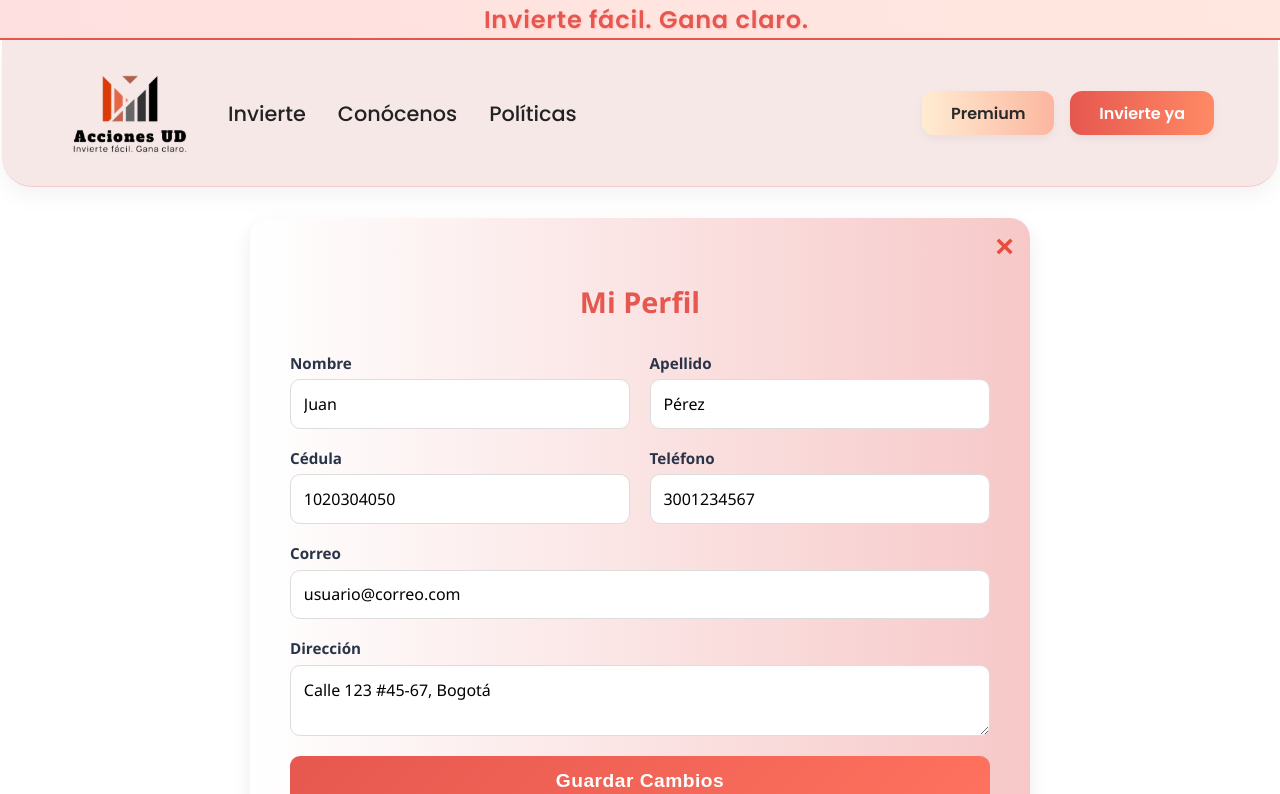
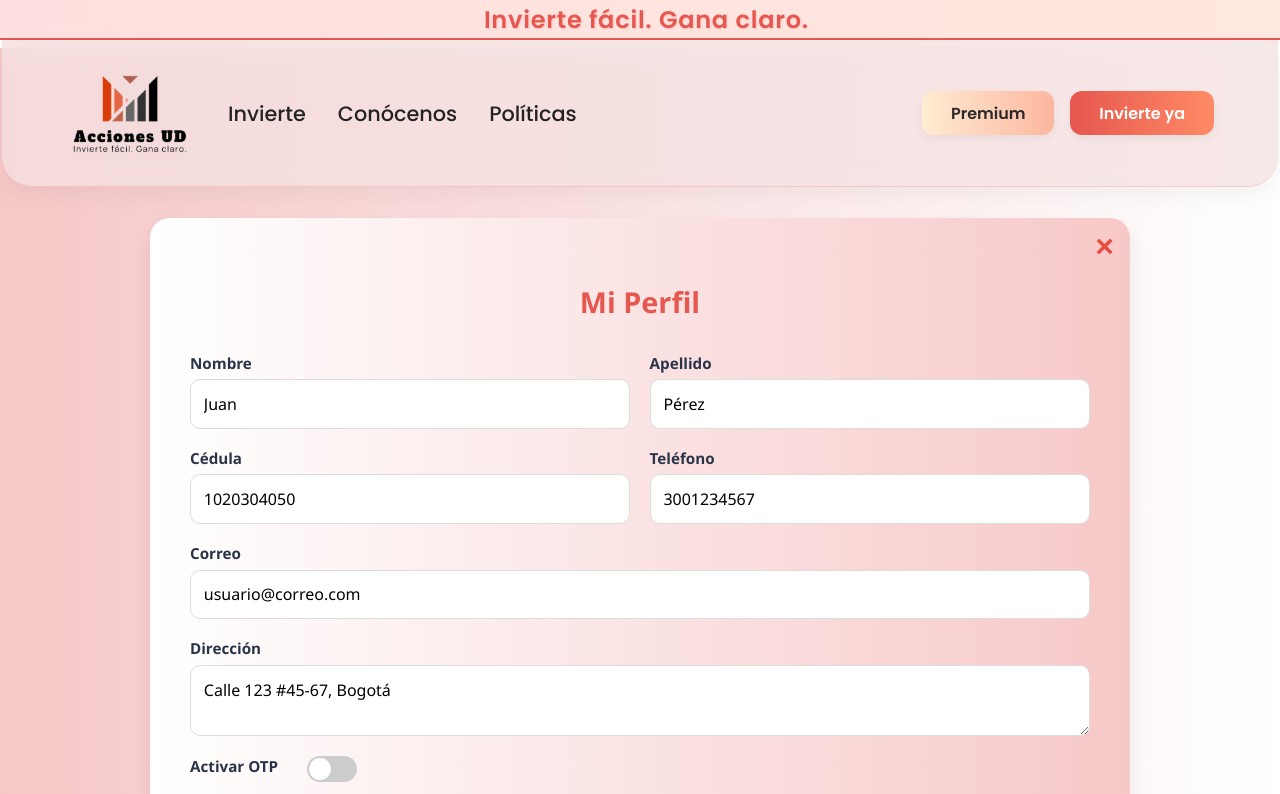
Before and after one commit to Josmarinr/AccionesUD, an Angular app in the folder AccionesUD_Frontend/: page /miperfil in a window 1280 px wide. Shown: the top 794 px of the page. Built offline with nearby package versions, Linux system fonts and the light colour scheme; a web font is replaced by a local one.

Commit message:
Actualización visual

```diff
--- a/AccionesUD_Frontend/src/app/menu/menu.component.css
+++ b/AccionesUD_Frontend/src/app/menu/menu.component.css
@@ -121,7 +121,7 @@ body {
 
 /* Animación para el modal */
 .modal {
-  background: linear-gradient(135deg, #ffffffcc, #ffececcc);
+  background: linear-gradient(135deg, #f8a8a8, #ffececcc);
   border: 1px solid rgba(255, 255, 255, 0.25);
   backdrop-filter: blur(14px);
   -webkit-backdrop-filter: blur(14px);
--- a/AccionesUD_Frontend/src/app/mi-perfil/mi-perfil.component.css
+++ b/AccionesUD_Frontend/src/app/mi-perfil/mi-perfil.component.css
@@ -1,7 +1,14 @@
+.perfil{
+  position: relative;
+  background: linear-gradient(to right, rgb(247, 200, 200), #ffffff);
+  height: 100vh;
+  padding-bottom: 100px;
+}
 .perfil-container {
   position: relative;
   top: 170px;
-  max-width: 700px;
+  width: 100%;
+  max-width: 900px;
   margin: 3rem auto;
   padding: 2.5rem;
   background: linear-gradient(to right, #ffffff, rgb(247, 200, 200));
@@ -139,3 +146,48 @@ button[type="submit"]:hover {
   top: 280px;
   }
 }
+
+.switch {
+  position: relative;
+  display: inline-block;
+  width: 50px;
+  height: 26px;
+  margin-left: 10px;
+}
+
+.switch input {
+  opacity: 0;
+  width: 0;
+  height: 0;
+}
+
+.slider {
+  position: absolute;
+  top: 0;
+  left: 0;
+  right: 0;
+  bottom: 0;
+  background-color: #ccc;
+  transition: 0.4s;
+  border-radius: 34px;
+}
+
+.slider:before {
+  position: absolute;
+  content: "";
+  height: 22px;
+  width: 22px;
+  left: 2px;
+  bottom: 2px;
+  background-color: #fff;
+  transition: 0.4s;
+  border-radius: 50%;
+}
+
+.switch input:checked + .slider {
+  background-color: #e6574f;
+}
+
+.switch input:checked + .slider:before {
+  transform: translateX(24px);
+}
--- a/AccionesUD_Frontend/src/app/mi-perfil/mi-perfil.component.html
+++ b/AccionesUD_Frontend/src/app/mi-perfil/mi-perfil.component.html
@@ -1,4 +1,5 @@
 <app-menu style="position: fixed; top: 0; left: 0; width: 101vw; z-index: 1000;"></app-menu>
+<div class="perfil">
   <div class="perfil-container">
     <button class="cerrar-btn" (click)="cancelarRegistro()" aria-label="Cancelar registro">&times;</button>
     <h2>Mi Perfil</h2>
@@ -37,9 +38,27 @@
         <textarea id="address" formControlName="address" placeholder="Ej. Calle 123 #45-67, Bogotá"></textarea>
       </div>
 
+      <div class="row">
+        <label for="otpToggle">Activar OTP</label>
+        <label class="switch">
+            <input type="checkbox" id="otpToggle"/>
+            <span class="slider"></span>
+        </label>
+      </div>
+
+      <div class="form-field">
+        <label for="dailyOrderLimit">Límite de órdenes diaria</label>
+        <div class="number-input">
+        <input type="number" id="dailyOrderLimit" min="1" value="1" />
+        </div>
+      </div>
+
       <button type="submit">Guardar Cambios</button>
     </form>
 
     <div class="perfil-footer">
       <p>¿Necesitas ayuda? <a href="https://www.ejemplo.com/ayuda" target="_blank">Contáctanos</a></p>
   </div>
+
+  </div>
+</div>
```
Lines whose indentation alone changed are shown as unchanged.
